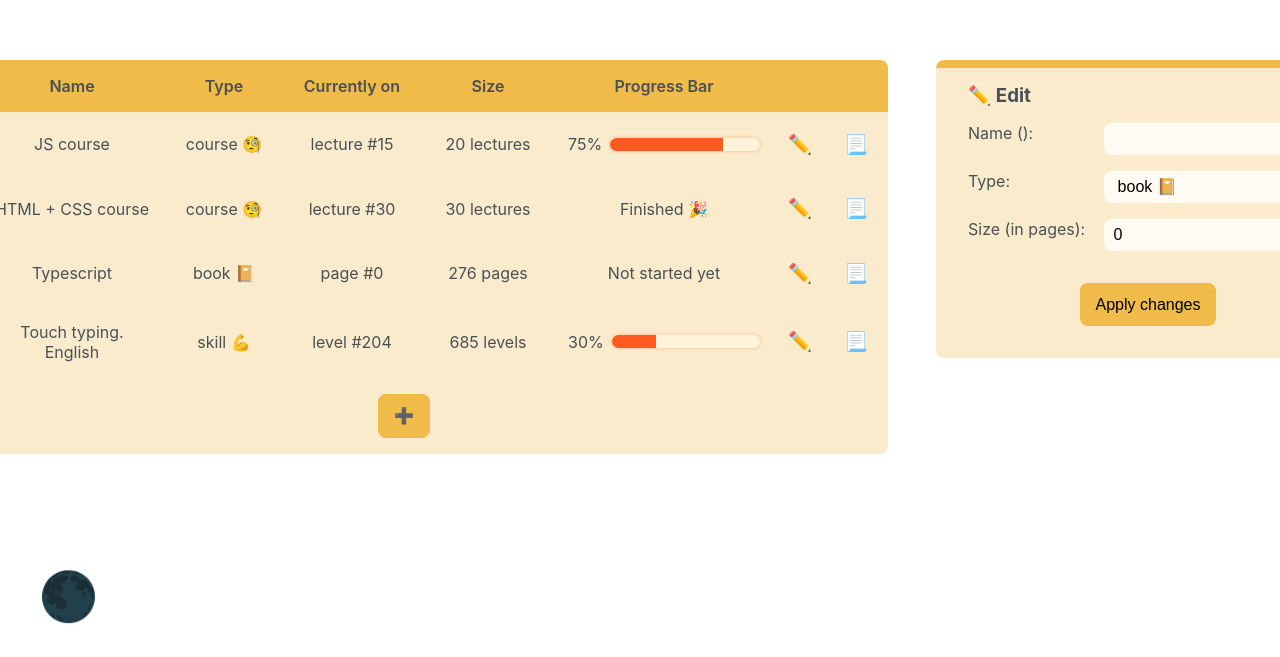
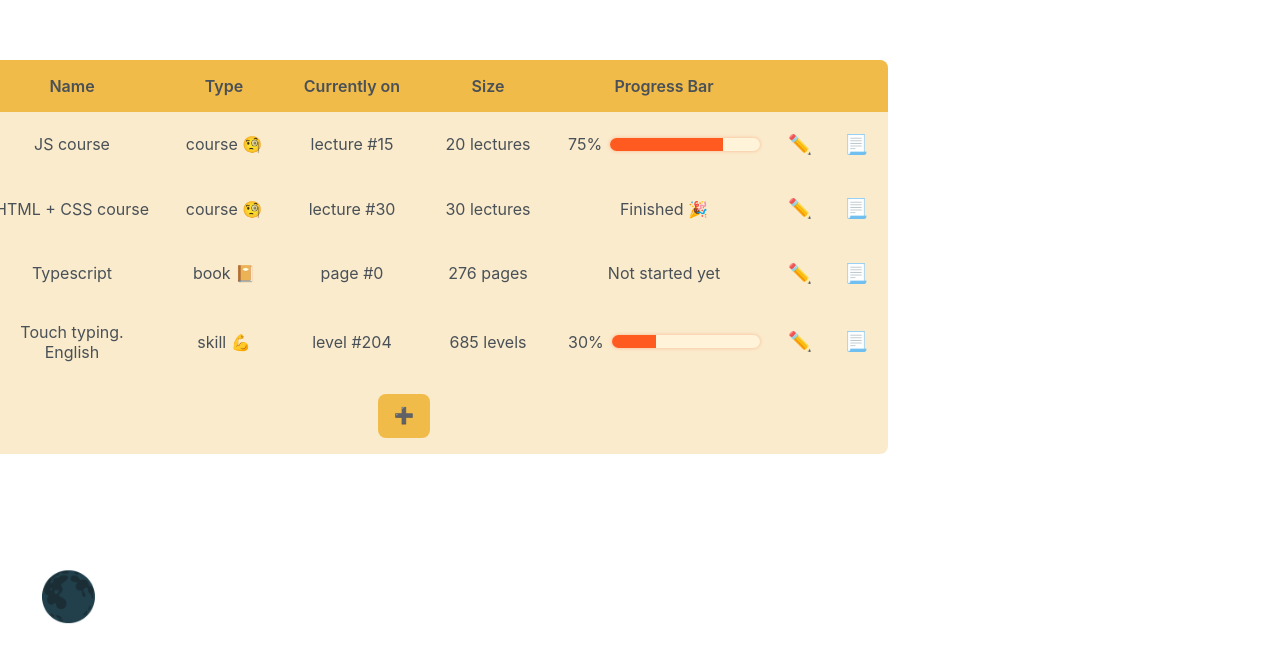
Before and after one commit to CreepyTeabag/Track-Your-Progress, a React (Create React App) app: page / in a window 1280 px wide. Shown: the part 143-800 px from the top of the page. Built offline with nearby package versions, Linux system fonts and the light colour scheme.

Commit message:
Add editing skill functionality

```diff
--- a/src/components/App.jsx
+++ b/src/components/App.jsx
@@ -8,6 +8,7 @@ import ThemeButton from "./ThemeButton";
 
 const initialSkills = [
   {
+    id: 1702546292,
     name: "JS course",
     type: "course 🧐",
     counterWord: "lecture",
@@ -16,6 +17,7 @@ const initialSkills = [
     history: [{ date: "2023-12-14T16:31:09.477Z", progress: 10 }],
   },
   {
+    id: 1665725492,
     name: "HTML + CSS course",
     type: "course 🧐",
     counterWord: "lecture",
@@ -27,6 +29,7 @@ const initialSkills = [
     ],
   },
   {
+    id: 1702703466,
     name: "Typescript",
     type: "book 📔",
     counterWord: "page",
@@ -35,6 +38,7 @@ const initialSkills = [
     history: [],
   },
   {
+    id: 1692467275,
     name: "Touch typing. English",
     type: "skill 💪",
     counterWord: "level",
@@ -56,15 +60,18 @@ function App() {
   const [showUpdate, setShowUpdate] = useState(false);
   const [showHistory, setShowHistory] = useState(false);
   const [showAdd, setShowAdd] = useState(false);
-  const [showEdit, setShowEdit] = useState(true);
+  const [showEdit, setShowEdit] = useState(false);
 
   const [curSkill, setCurSkill] = useState(null);
 
   const [isDark, setIsDark] = useState(false);
 
+  const [editedSkill, setEditedSkill] = useState(curSkill);
+
   function handleShowUpdate(skill) {
     setShowHistory(false);
     setShowAdd(false);
+    setShowEdit(false);
 
     if (curSkill === null || curSkill.name !== skill.name) {
       setCurSkill(skill);
@@ -77,6 +84,7 @@ function App() {
   function handleShowHistory(skill) {
     setShowUpdate(false);
     setShowAdd(false);
+    setShowEdit(false);
 
     if (curSkill === null || curSkill.name !== skill.name) {
       setCurSkill(skill);
@@ -89,6 +97,7 @@ function App() {
   function handleShowAdd() {
     setShowUpdate(false);
     setShowHistory(false);
+    setShowEdit(false);
     setCurSkill(null);
     setShowAdd((open) => !open);
   }
@@ -96,8 +105,14 @@ function App() {
   function handleShowEdit(skill) {
     setShowUpdate(false);
     setShowHistory(false);
-    setCurSkill(skill);
-    setShowEdit((open) => !open);
+
+    if (curSkill === null || curSkill.name !== skill.name) {
+      setCurSkill(skill);
+      setEditedSkill(skill);
+      setShowEdit(true);
+    } else {
+      setShowEdit((open) => !open);
+    }
   }
 
   function handleUpdate(update) {
@@ -139,6 +154,17 @@ function App() {
     setShowAdd(false);
   }
 
+  function handleEditSkill(editedSkill) {
+    setSkills((prevSkills) =>
+      prevSkills.map((prevSkill) =>
+        prevSkill.id === editedSkill.id
+          ? { ...prevSkill, ...editedSkill }
+          : prevSkill
+      )
+    );
+    setShowEdit(false);
+  }
+
   return (
     <div className={`App${isDark ? " dark" : ""}`}>
       <div className="container">
@@ -156,7 +182,15 @@ function App() {
         )}
         {showAdd && <NewSkill types={initialTypes} onAddNew={handleAddNew} />}
 
-        {showEdit && <EditSkill types={initialTypes} onAddNew={handleAddNew} />}
+        {showEdit && (
+          <EditSkill
+            types={initialTypes}
+            skill={curSkill}
+            editedSkill={editedSkill}
+            setEditedSkill={setEditedSkill}
+            onEditSkill={handleEditSkill}
+          />
+        )}
 
         <ThemeButton isDark={isDark} setIsDark={setIsDark}></ThemeButton>
       </div>
--- a/src/components/EditSkill.jsx
+++ b/src/components/EditSkill.jsx
@@ -1,49 +1,48 @@
 import { useState } from "react";
 import AddButton from "./AddButton";
 
-export default function EditSkill({ types, onAddNew }) {
-  const [newSkill, setNewSkill] = useState({
-    name: "",
-    type: "book 📔",
-    counterWord: "page",
-    currentProgress: 0,
-    size: 0,
-    history: [],
-  });
-
+export default function EditSkill({
+  types,
+  skill,
+  editedSkill,
+  setEditedSkill,
+  onEditSkill,
+}) {
   return (
     <div className="table">
       <form
         className="form new-skill"
         onSubmit={(e) => {
           e.preventDefault();
-          if (!newSkill.name || !newSkill.size) {
-            return;
-          }
-
-          onAddNew(newSkill);
+          onEditSkill(editedSkill);
         }}
       >
         <h3>✏️ Edit</h3>
 
-        <label>Name ({newSkill.name}):</label>
+        <label>
+          Name <span>({skill.name})</span>:
+        </label>
         <input
           type="text"
           className="input"
-          value={newSkill.name}
-          onChange={(e) => setNewSkill({ ...newSkill, name: e.target.value })}
+          value={editedSkill.name}
+          onChange={(e) => {
+            setEditedSkill({ ...editedSkill, name: e.target.value });
+          }}
         />
 
-        <label>Type:</label>
+        <label>
+          Type <span>({skill.type})</span>:
+        </label>
         <select
           className="input"
-          value={newSkill.type}
+          value={editedSkill.type}
           onChange={(e) => {
             const [{ counterWord }] = types.filter(
               (type) => type.typeName === e.target.value
             );
-            setNewSkill({
-              ...newSkill,
+            setEditedSkill({
+              ...editedSkill,
               type: e.target.value,
               counterWord: counterWord,
             });
@@ -54,16 +53,15 @@ export default function EditSkill({ types, onAddNew }) {
           ))}
         </select>
 
-        <label>
-          Size{newSkill.counterWord && <> (in {newSkill.counterWord}s)</>}:
-        </label>
+        <label>Size{<span> (in {skill.counterWord}s)</span>}:</label>
         <input
           type="text"
           className="input"
-          value={newSkill.size}
-          onChange={(e) =>
-            setNewSkill({ ...newSkill, size: Number(e.target.value) })
-          }
+          value={editedSkill.size}
+          onChange={(e) => {
+            console.log(e);
+            setEditedSkill({ ...editedSkill, size: Number(e.target.value) });
+          }}
         />
         <AddButton>Apply changes</AddButton>
       </form>
--- a/src/components/NewSkill.jsx
+++ b/src/components/NewSkill.jsx
@@ -3,6 +3,7 @@ import AddButton from "./AddButton";
 
 export default function NewSkill({ types, onAddNew }) {
   const [newSkill, setNewSkill] = useState({
+    id: new Date().valueOf(),
     name: "",
     type: "book 📔",
     counterWord: "page",
--- a/src/index.css
+++ b/src/index.css
@@ -106,12 +106,18 @@ body {
 .history {
   grid-template-columns: 1fr;
 }
+
 .new-skill {
   grid-template-columns: 8rem 14rem;
 }
 
 .new-skill .add-skill {
   grid-column: span 2;
+}
+
+.new-skill span {
+  font-size: 12px;
+  color: grey;
 }
 
 /*---------------HISTORY ELEMENTS---------------*/
```
